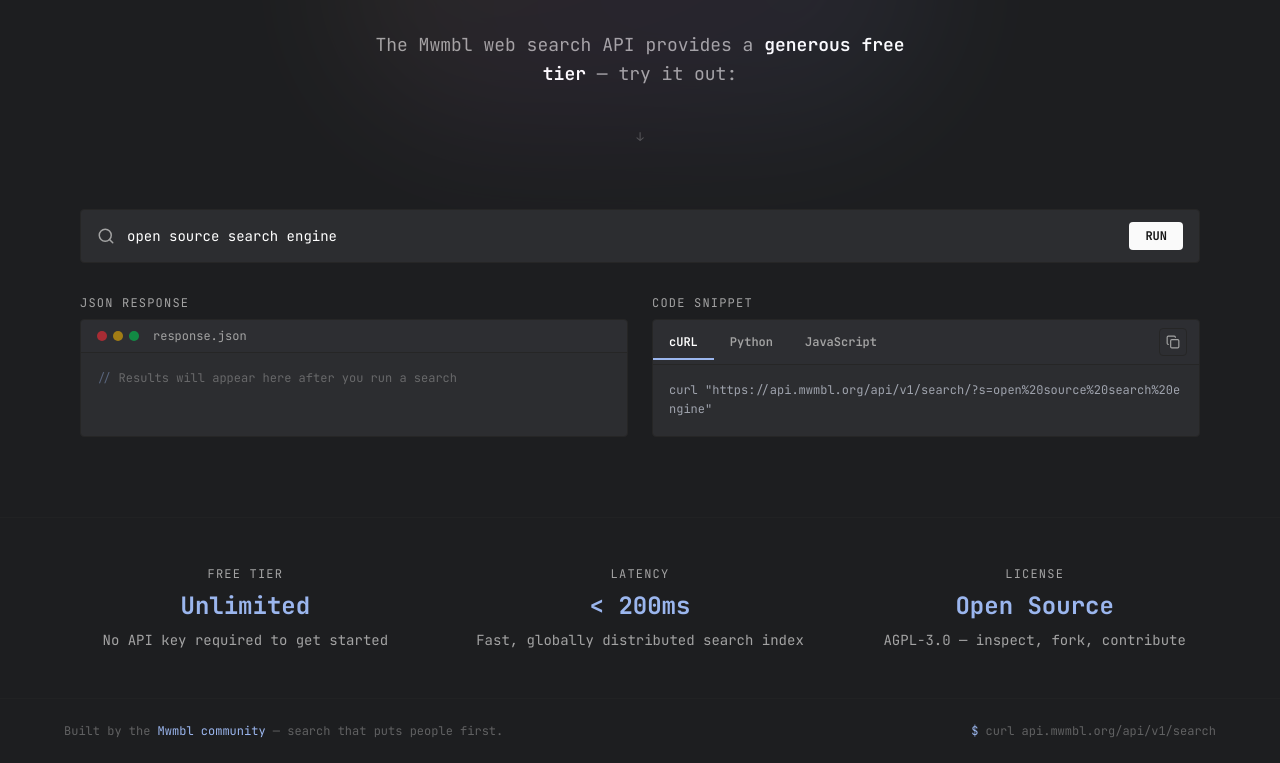
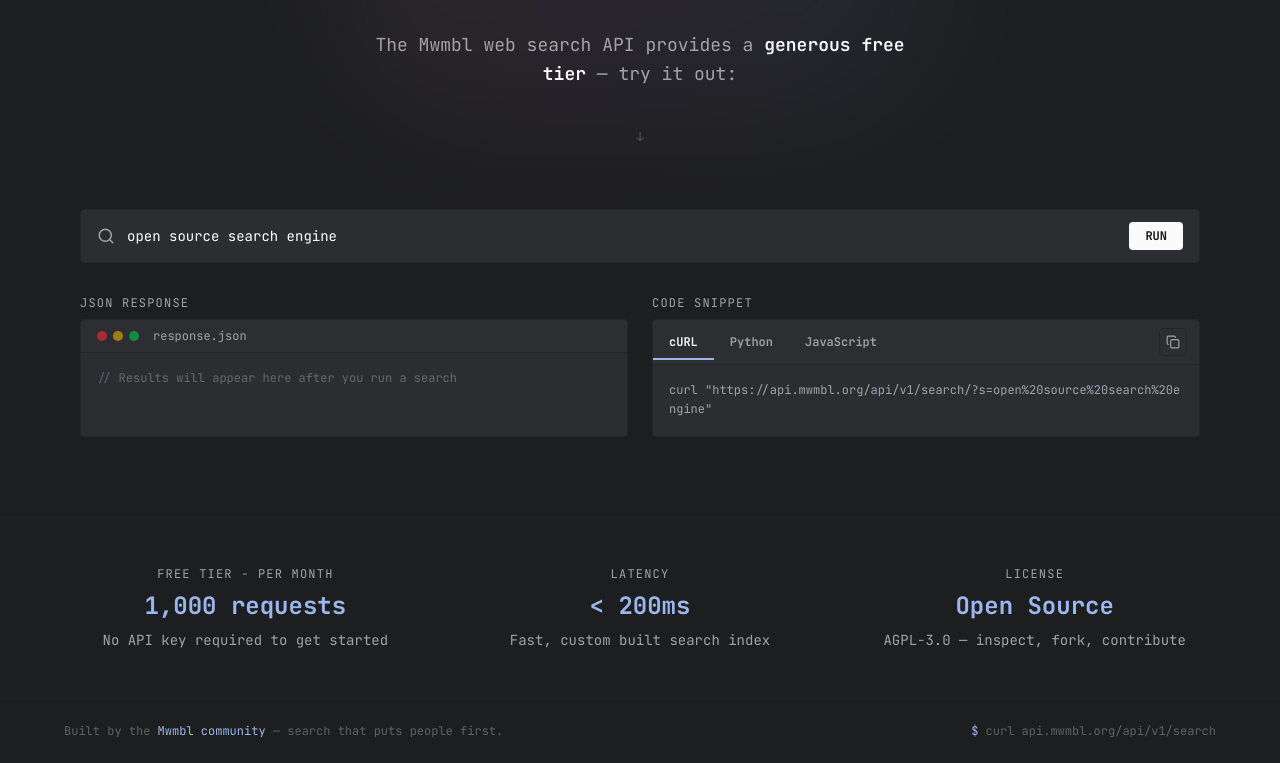
Before and after one commit to mwmbl/developer, a Next.js app: page / in a window 1280 px wide. Shown: the part 317-1080 px from the top of the page. Built offline with nearby package versions, Linux system fonts and the light colour scheme; a web font is replaced by a local one.

Commit message:
Fix inaccurate copy

```diff
--- a/src/app/page.tsx
+++ b/src/app/page.tsx
@@ -66,14 +66,14 @@
         <div className="max-w-6xl mx-auto grid grid-cols-1 sm:grid-cols-3 gap-8 text-center">
           {[
             {
-              label: "Free tier",
-              value: "Unlimited",
+              label: "Free tier - per month",
+              value: "1,000 requests",
               desc: "No API key required to get started",
             },
             {
               label: "Latency",
               value: "< 200ms",
-              desc: "Fast, globally distributed search index",
+              desc: "Fast, custom built search index",
             },
             {
               label: "License",
```
